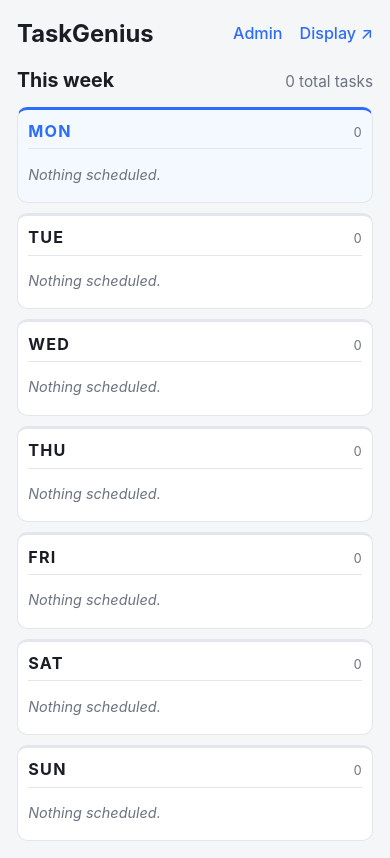
After one commit to ayi102/TaskGenius, a Flask app: page /week in a window 390 px wide. The commit adds this page. Run offline with Flask 3, Linux system fonts and the light colour scheme; data that the repository does not hold is empty.

Commit message:
Add /week — the whole-week planning view
Seven-column grid showing every day's tasks side-by-side, sorted by
time within each column. The current weekday's column is highlighted
with the primary-color top border and a tinted background, matching
how the kiosk display marks "today".

Each task entry shows time + colored category chip(s) + title, plus
a small "every day" tag for tasks with no day filter. Clicking a task
opens /admin?edit=ID&day=mon — the existing edit form, pre-filtered to
that day so the day-tab UI stays consistent on return.

Responsive: 7 cols at >=1100px, 4 at tablet, 2 at phone, 1 at <420px.
Cross-nav links added: Admin <-> Week in the header, plus the existing
Display ↗.

Co-Authored-By: Claude Opus 4.7 (1M context) <noreply@anthropic.com>

```diff
--- a/server.py
+++ b/server.py
@@ -180,6 +180,22 @@ def admin():
     return render_template("admin.html", **_admin_context(editing_id=edit_id))
 
 
+@app.route("/week")
+def week():
+    all_tasks = fetch_tasks()
+    tasks_by_day = {d: tasks_on_day(all_tasks, d) for d in DAYS}
+    # Python weekday(): Mon=0 ... Sun=6, matches our DAYS tuple order.
+    today_key = DAYS[datetime.now().weekday()]
+    return render_template(
+        "week.html",
+        days=DAYS,
+        tasks_by_day=tasks_by_day,
+        day_counts={d: len(tasks_by_day[d]) for d in DAYS},
+        total_tasks=len(all_tasks),
+        today_key=today_key,
+    )
+
+
 def _admin_redirect():
     day = request.args.get("day")
     return redirect(url_for("admin", day=day) if day in DAYS else url_for("admin"))
--- a/static/css/admin.css
+++ b/static/css/admin.css
@@ -37,6 +37,10 @@ body {
   margin: 0 auto;
 }
 
+body.week-page {
+  max-width: 1600px;
+}
+
 .admin-header {
   display: flex;
   align-items: center;
@@ -53,6 +57,19 @@ body {
   color: var(--primary);
   text-decoration: none;
   font-weight: 500;
+}
+
+.header-nav {
+  display: flex;
+  gap: 1rem;
+  align-items: center;
+}
+
+.header-nav a {
+  color: var(--primary);
+  text-decoration: none;
+  font-weight: 500;
+  font-size: 0.95rem;
 }
 
 /* ─── Day filter tabs ─── */
@@ -451,3 +468,185 @@ button.danger {
   font-weight: 500;
   font-style: italic;
 }
+
+/* ─── /week view ─── */
+
+.week-meta {
+  display: flex;
+  align-items: baseline;
+  justify-content: space-between;
+  margin-bottom: 0.7rem;
+}
+
+.week-meta h2 {
+  margin: 0;
+  font-size: 1.15rem;
+}
+
+.week-meta .count {
+  font-size: 0.9rem;
+  color: var(--muted);
+}
+
+.week-grid {
+  display: grid;
+  grid-template-columns: repeat(7, minmax(0, 1fr));
+  gap: 0.6rem;
+}
+
+.week-col {
+  display: flex;
+  flex-direction: column;
+  min-height: 0;
+  background: var(--surface);
+  border: 1px solid var(--border);
+  border-radius: 0.6rem;
+  padding: 0.6rem;
+  border-top: 3px solid var(--border);
+}
+
+.week-col.is-today {
+  border-top-color: var(--primary);
+  background: #f4f8ff;
+}
+
+.week-col-head {
+  display: flex;
+  align-items: baseline;
+  justify-content: space-between;
+  margin-bottom: 0.5rem;
+  padding-bottom: 0.35rem;
+  border-bottom: 1px solid var(--border);
+}
+
+.week-col-name {
+  font-size: 0.95rem;
+  font-weight: 700;
+  letter-spacing: 0.08em;
+  text-transform: uppercase;
+  color: var(--text);
+  text-decoration: none;
+}
+
+.week-col.is-today .week-col-name {
+  color: var(--primary);
+}
+
+.week-col-name:hover {
+  text-decoration: underline;
+}
+
+.week-col-count {
+  font-size: 0.75rem;
+  color: var(--muted);
+  font-variant-numeric: tabular-nums;
+}
+
+.week-empty {
+  font-size: 0.85rem;
+  color: var(--muted);
+  font-style: italic;
+  margin: 0.4rem 0;
+}
+
+.week-list {
+  list-style: none;
+  padding: 0;
+  margin: 0;
+  display: flex;
+  flex-direction: column;
+  gap: 0.4rem;
+}
+
+.week-item {
+  border-radius: 0.4rem;
+  border-left: 3px solid var(--border);
+  background: var(--surface);
+  overflow: hidden;
+}
+
+.week-item-link {
+  display: block;
+  padding: 0.5rem 0.55rem;
+  color: var(--text);
+  text-decoration: none;
+}
+
+.week-item-link:hover {
+  background: rgba(44, 108, 255, 0.04);
+}
+
+.week-item-top {
+  display: flex;
+  flex-wrap: wrap;
+  align-items: baseline;
+  gap: 0.4rem;
+  margin-bottom: 0.2rem;
+}
+
+.week-item .time {
+  font-variant-numeric: tabular-nums;
+  font-weight: 600;
+  font-size: 0.85rem;
+  color: var(--muted);
+}
+
+.week-item .cats {
+  display: inline-flex;
+  flex-wrap: wrap;
+  gap: 0.2rem;
+}
+
+.week-item .cats > span {
+  font-size: 0.65rem;
+  letter-spacing: 0.1em;
+  text-transform: uppercase;
+  font-weight: 700;
+  padding: 0.08rem 0.35rem;
+  border-radius: 0.25rem;
+  white-space: nowrap;
+}
+
+.week-item .cats > span[data-category="idris"]    { color: var(--idris);    background: #e6f1fb; }
+.week-item .cats > span[data-category="elina"]    { color: var(--elina);    background: #fbe6ee; }
+.week-item .cats > span[data-category="jenin"]    { color: var(--jenin);    background: #def4ee; }
+.week-item .cats > span[data-category="kitchen"]  { color: var(--kitchen);  background: #fbeede; }
+.week-item .cats > span[data-category="cleaning"] { color: var(--cleaning); background: #e2f1e7; }
+.week-item .cats > span[data-category="therapy"]  { color: var(--therapy);  background: #ddf1f1; }
+.week-item .cats > span[data-category="other"]    { color: var(--other);    background: #ede4fa; }
+
+.week-item-title {
+  font-size: 0.9rem;
+  font-weight: 500;
+  line-height: 1.3;
+}
+
+.week-item-tag {
+  font-size: 0.7rem;
+  color: var(--muted);
+  font-style: italic;
+  margin-top: 0.2rem;
+}
+
+.week-item[data-category="idris"]    { border-left-color: var(--idris); }
+.week-item[data-category="elina"]    { border-left-color: var(--elina); }
+.week-item[data-category="jenin"]    { border-left-color: var(--jenin); }
+.week-item[data-category="kitchen"]  { border-left-color: var(--kitchen); }
+.week-item[data-category="cleaning"] { border-left-color: var(--cleaning); }
+.week-item[data-category="therapy"]  { border-left-color: var(--therapy); }
+.week-item[data-category="other"]    { border-left-color: var(--other); }
+
+/* Tablet: 4 columns */
+@media (max-width: 1100px) {
+  .week-grid { grid-template-columns: repeat(4, minmax(0, 1fr)); }
+}
+
+/* Phone: 2 columns */
+@media (max-width: 700px) {
+  .week-grid { grid-template-columns: repeat(2, minmax(0, 1fr)); }
+}
+
+/* Tiny phone: stack */
+@media (max-width: 420px) {
+  .week-grid { grid-template-columns: 1fr; }
+}
--- a/templates/admin.html
+++ b/templates/admin.html
@@ -9,7 +9,10 @@
 <body>
   <header class="admin-header">
     <h1>TaskGenius</h1>
-    <a class="view-display" href="{{ url_for('display') }}" target="_blank" rel="noopener">Display ↗</a>
+    <nav class="header-nav">
+      <a href="{{ url_for('week') }}">Week</a>
+      <a href="{{ url_for('display') }}" target="_blank" rel="noopener" class="view-display">Display ↗</a>
+    </nav>
   </header>
 
   <nav class="day-tabs" aria-label="Filter tasks by day">
--- /dev/null
+++ b/templates/week.html
@@ -0,0 +1,58 @@
+<!DOCTYPE html>
+<html lang="en">
+<head>
+  <meta charset="utf-8">
+  <meta name="viewport" content="width=device-width, initial-scale=1">
+  <title>TaskGenius · Week</title>
+  <link rel="stylesheet" href="{{ url_for('static', filename='css/admin.css') }}">
+</head>
+<body class="week-page">
+  <header class="admin-header">
+    <h1>TaskGenius</h1>
+    <nav class="header-nav">
+      <a href="{{ url_for('admin') }}">Admin</a>
+      <a href="{{ url_for('display') }}" target="_blank" rel="noopener" class="view-display">Display ↗</a>
+    </nav>
+  </header>
+
+  <section class="week-meta">
+    <h2>This week</h2>
+    <span class="count">{{ total_tasks }} total tasks</span>
+  </section>
+
+  <div class="week-grid">
+    {% for d in days %}
+      <section class="week-col {% if d == today_key %}is-today{% endif %}" data-day="{{ d }}">
+        <header class="week-col-head">
+          <a class="week-col-name" href="{{ url_for('admin', day=d) }}">{{ d|capitalize }}</a>
+          <span class="week-col-count">{{ day_counts[d] }}</span>
+        </header>
+
+        {% if tasks_by_day[d]|length == 0 %}
+          <p class="week-empty">Nothing scheduled.</p>
+        {% else %}
+          <ul class="week-list">
+            {% for t in tasks_by_day[d] %}
+              {% set first_cat = (t.category.split(',')[0] if t.category else '') %}
+              <li class="week-item" data-category="{{ first_cat }}">
+                <a href="{{ url_for('admin', edit=t.id, day=d) }}" class="week-item-link">
+                  <div class="week-item-top">
+                    <span class="time">{{ t.scheduled_time|fmt12 }}</span>
+                    <span class="cats">
+                      {% for c in t.category.split(',') %}<span data-category="{{ c }}">{{ c|capitalize }}</span>{% endfor %}
+                    </span>
+                  </div>
+                  <div class="week-item-title">{{ t.title }}</div>
+                  {% if not t.days_of_week %}
+                    <div class="week-item-tag">every day</div>
+                  {% endif %}
+                </a>
+              </li>
+            {% endfor %}
+          </ul>
+        {% endif %}
+      </section>
+    {% endfor %}
+  </div>
+</body>
+</html>
```
